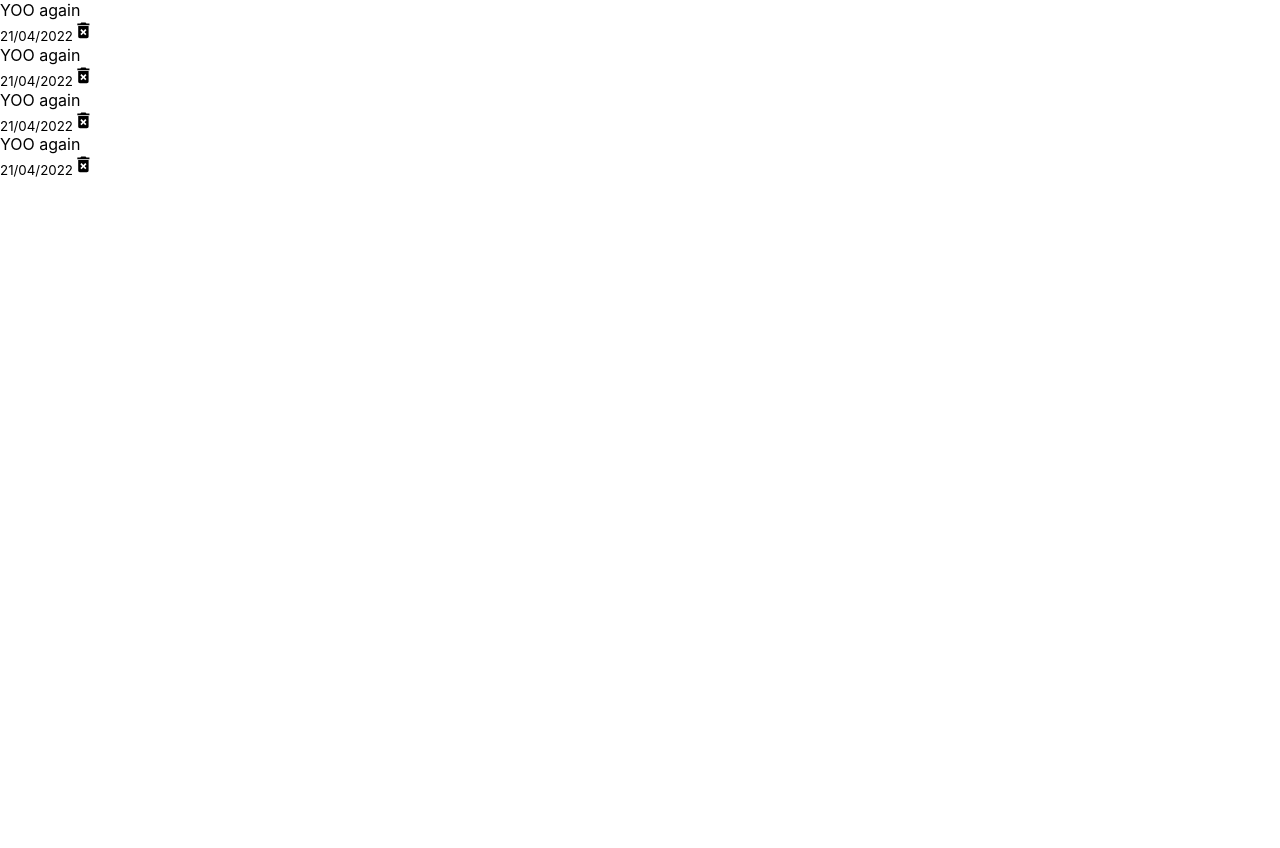
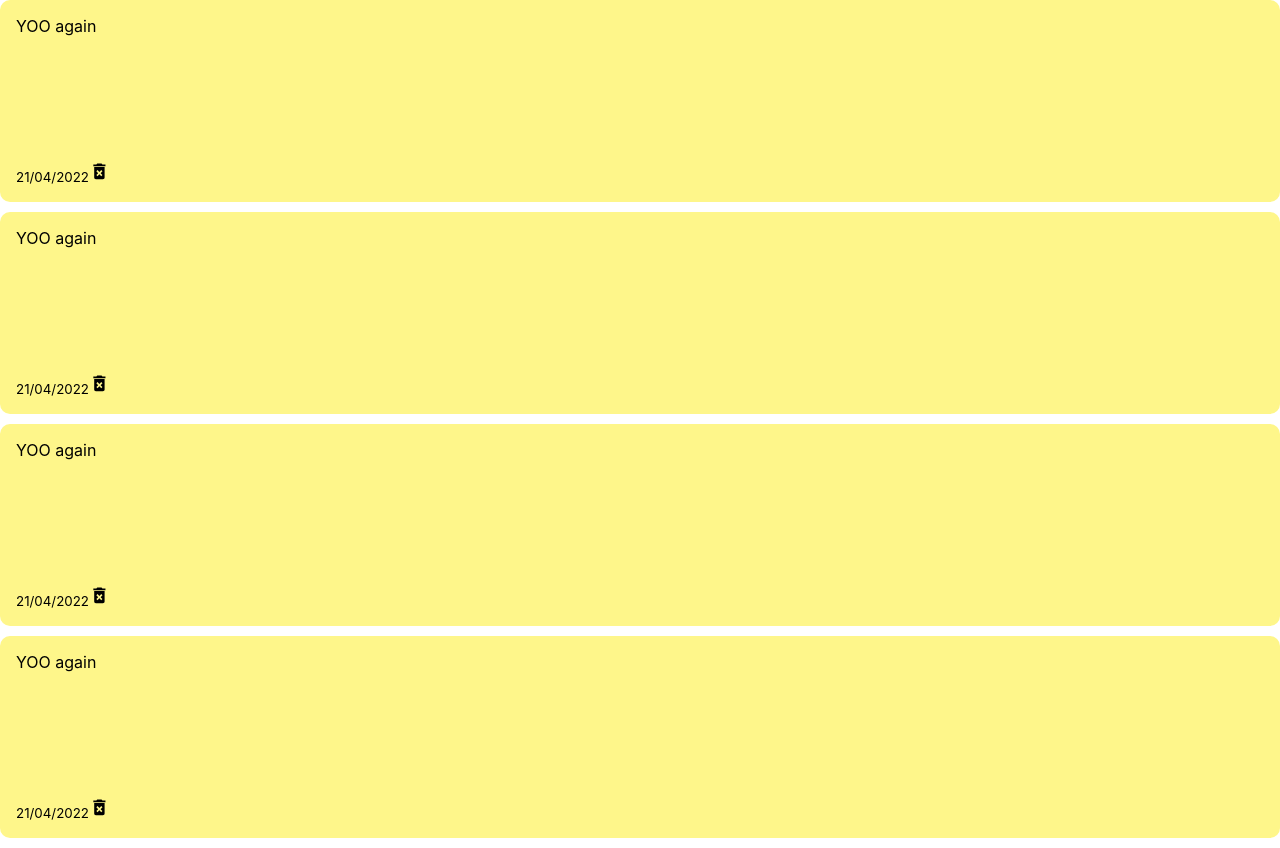
Before and after one commit to Mrballer59/react-notes-app, a React (Create React App) app: page / in a window 1280 px wide. Before the commit the page ends 800 px from the top, so only its background shows below. Built offline with nearby package versions, Linux system fonts and the light colour scheme.

Commit message:
small fix +css added

```diff
--- a/src/components/Note.js
+++ b/src/components/Note.js
@@ -3,7 +3,7 @@
   return (
     <div className="note">
       <span>YOO again</span>
-      <div>
+      <div className="note-footer">
         <small>21/04/2022</small>
         <MdDeleteForever className="delete-icon" size="1.3em" />
       </div>
--- a/src/index.css
+++ b/src/index.css
@@ -1,13 +1,23 @@
 body {
   margin: 0;
-  font-family: -apple-system, BlinkMacSystemFont, 'Segoe UI', 'Roboto', 'Oxygen',
-    'Ubuntu', 'Cantarell', 'Fira Sans', 'Droid Sans', 'Helvetica Neue',
+  font-family: -apple-system, BlinkMacSystemFont, "Segoe UI", "Roboto", "Oxygen",
+    "Ubuntu", "Cantarell", "Fira Sans", "Droid Sans", "Helvetica Neue",
     sans-serif;
   -webkit-font-smoothing: antialiased;
   -moz-osx-font-smoothing: grayscale;
 }
 
 code {
-  font-family: source-code-pro, Menlo, Monaco, Consolas, 'Courier New',
+  font-family: source-code-pro, Menlo, Monaco, Consolas, "Courier New",
     monospace;
 }
+.note {
+  background-color: #fef68a;
+  margin-bottom: 10px;
+  border-radius: 10px;
+  padding: 1rem;
+  min-height: 170px;
+  display: flex;
+  flex-direction: column;
+  justify-content: space-between;
+}
```
